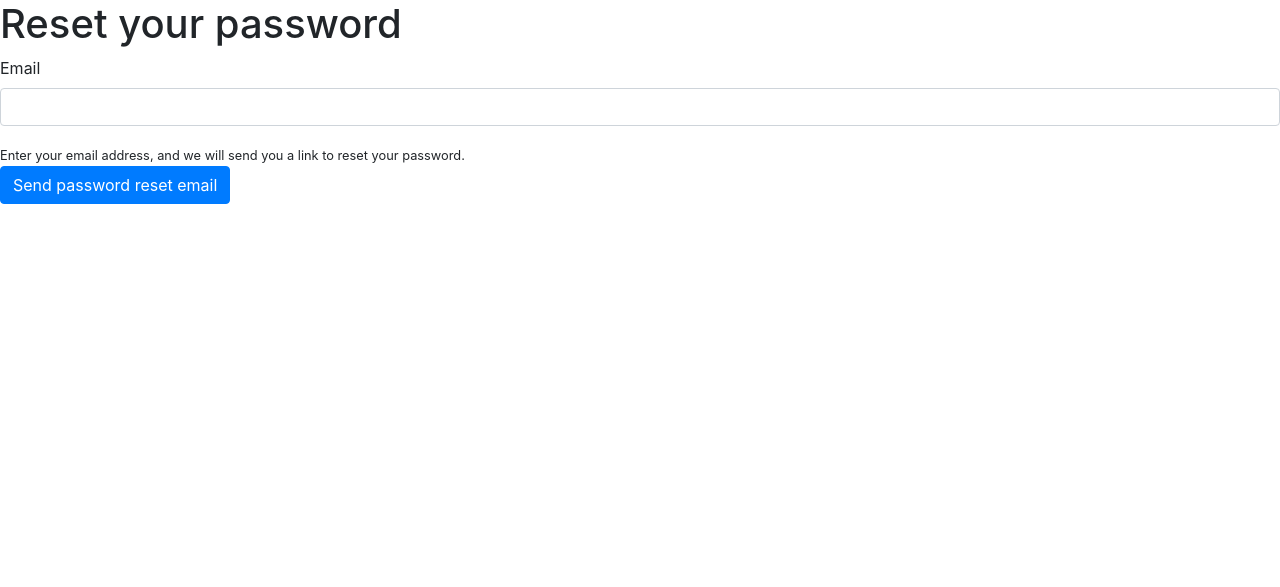
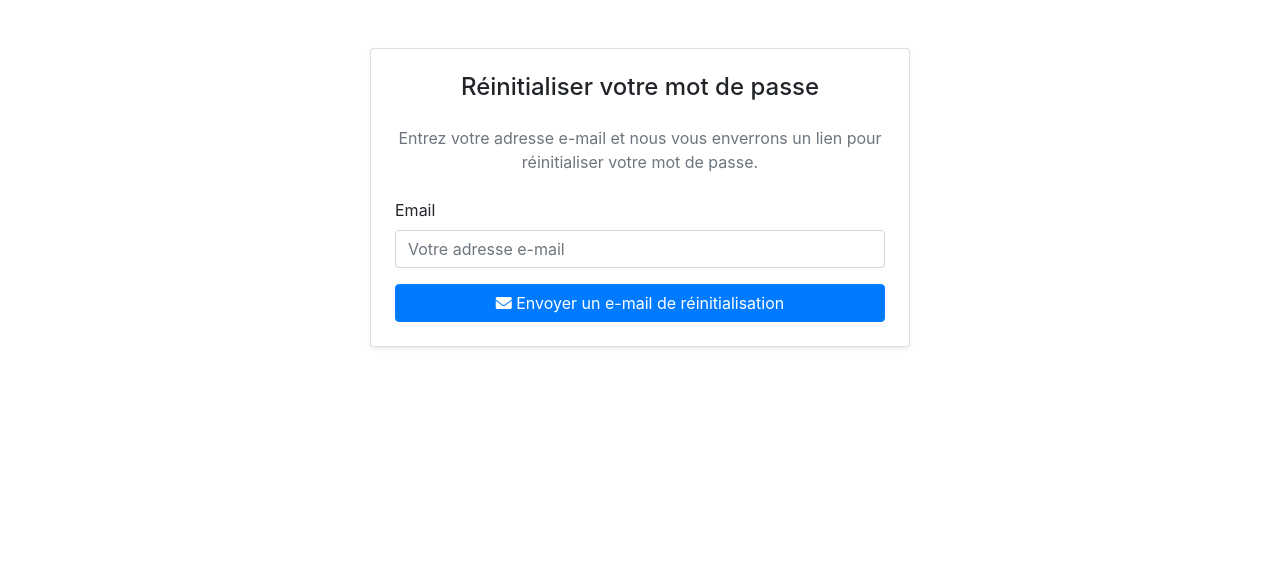
Before and after one commit to LARBI-Yasmine/Appli_Stage, a Symfony app: template templates/reset_password/request.html.twig in a window 1280 px wide. Shown: the part 76-663 px from the top of the page. Run offline with Twig, Linux system fonts and the light colour scheme; the template is opened without the code that fills it, so the values that code supplies are empty; form fields are guessed from the names that the template uses; some libraries are stand-ins or nearby versions.

Commit message:
reset password

```diff
--- a/config/bundles.php
+++ b/config/bundles.php
@@ -9,6 +9,8 @@ return [
     Symfony\Bundle\TwigBundle\TwigBundle::class => ['all' => true],
     Symfony\Bundle\SecurityBundle\SecurityBundle::class => ['all' => true],
     Knp\Bundle\PaginatorBundle\KnpPaginatorBundle::class => ['all' => true],
+    SymfonyCasts\Bundle\VerifyEmail\SymfonyCastsVerifyEmailBundle::class => ['all' => true],
     SymfonyCasts\Bundle\ResetPassword\SymfonyCastsResetPasswordBundle::class => ['all' => true],
-    SymfonyCasts\Bundle\VerifyEmail\SymfonyCastsVerifyEmailBundle::class => ['all' => true],
+
+
 ];
--- a/src/Controller/AdminController.php
+++ b/src/Controller/AdminController.php
@@ -14,6 +14,8 @@ use Symfony\Component\HttpFoundation\Response;
 use Symfony\Component\Routing\Attribute\Route;
 use Symfony\Component\String\Slugger\SluggerInterface;
 use Symfony\Bundle\FrameworkBundle\Controller\AbstractController;
+use Symfony\Component\Security\Core\Encoder\UserPasswordHasherInterface;
+
 
 
 
--- a/src/Entity/User.php
+++ b/src/Entity/User.php
@@ -160,7 +160,7 @@ class User implements UserInterface, PasswordAuthenticatedUserInterface
     public function getRoles(): array
     {
         $roles =  $this->roles ;
-        $roles[]='ROLE_USER';
+      //  $roles[]='ROLE_USER';
         return  array_unique ($roles);
     }
 
--- a/templates/admin/users/new.html.twig
+++ b/templates/admin/users/new.html.twig
@@ -4,7 +4,7 @@
 {% endblock %}
 
 {% block body %}
-	<h2 class="font-weight-normal justify-content-center mt-5" style="text-align: center;">Editer l'utilisateur
+	<h2 class="font-weight-normal justify-content-center mt-5" style="text-align: center;">Créer un utilisateur
 	</h2>
 
 	<div class="container mt-5">
--- a/templates/home/home.html.twig
+++ b/templates/home/home.html.twig
@@ -146,7 +146,7 @@ function showPrinterReservationAlert() {
 Swal.fire({
 icon: 'error',
 title: '<span style="color: red;">Réservation impossible</span>',
-html: '<p style="color: black;font-size:16px;">Pour pouvoir réserver ce matériel, la présence d\'un intervenant est requise.</p>',
+html: '<p style="color: black;font-size:16px;">Pour pouvoir réserver ce matériel, allez voir l\'Administration.</p>',
 confirmButtonText: 'OK',
 customClass: {
 confirmButton: 'btn btn-primary' // Utiliser la classe Bootstrap 'btn-primary' pour le bouton OK
--- a/templates/reset_password/email.html.twig
+++ b/templates/reset_password/email.html.twig
@@ -2,7 +2,7 @@
 
 <p>To reset your password, please visit the following link</p>
 
-<a href="{{ url('app_reset_password', {token: resetToken.token}) }}">{{ url('app_reset_password', {token: resetToken.token}) }}</a>
+<a href="{{ absolute_url(path('app_reset_password', {token: resetToken.token})) }}"</a>
 
 <p>This link will expire in {{ resetToken.expirationMessageKey|trans(resetToken.expirationMessageData, 'ResetPasswordBundle') }}.</p>
 
--- a/templates/reset_password/request.html.twig
+++ b/templates/reset_password/request.html.twig
@@ -1,22 +1,37 @@
 {% extends 'base.html.twig' %}
 
-{% block title %}Reset your password{% endblock %}
+{% block title %}Réinitialisation du mot de passe{% endblock %}
 
 {% block body %}
+    <div class="container mt-5">
+        <div class="row justify-content-center">
+            <div class="col-lg-6 col-md-8 col-sm-10">
                 {% for flash_error in app.flashes('reset_password_error') %}
                     <div class="alert alert-danger" role="alert">{{ flash_error }}</div>
                 {% endfor %}
-    <h1>Reset your password</h1>
+                <div class="card shadow-sm">
+                    <div class="card-body p-4">
+                        <h1 class="h4 text-center mb-4">Réinitialiser votre mot de passe</h1>
+                        <p class="text-center text-muted mb-4">
+                            Entrez votre adresse e-mail et nous vous enverrons un lien pour réinitialiser votre mot de passe.
+                        </p>
 
                         {{ form_start(requestForm) }}
-        {{ form_row(requestForm.email) }}
-        <div>
-            <small>
-                Enter your email address, and we will send you a
-                link to reset your password.
-            </small>
+                            <div class="mb-3">
+                                {{ form_row(requestForm.email, {
+                                    'attr': {'class': 'form-control', 'placeholder': 'Votre adresse e-mail'}
+                                }) }}
                             </div>
 
-        <button class="btn btn-primary">Send password reset email</button>
+                            <div class="d-grid gap-2">
+                                <button type="submit" class="btn btn-primary btn-block">
+                                    <i class="fas fa-envelope"></i> Envoyer un e-mail de réinitialisation
+                                </button>
+                            </div>
                         {{ form_end(requestForm) }}
+                    </div>
+                </div>
+            </div>
+        </div>
+    </div>
 {% endblock %}
--- a/templates/security/login.html.twig
+++ b/templates/security/login.html.twig
@@ -33,7 +33,7 @@
 					<input type="hidden" name="_csrf_token" value="{{ csrf_token('authenticate') }}">
 
 					<div class="d-flex justify-content-between align-items-center mb-3">
-						<a href="{{ path('app_request_password') }}" class="link-primary">Mot de passe oublié?</a>
+						<a href="{{ path('app_forgot_password_request')}}" class="link-primary">Mot de passe oublié?</a>
 					</div>
 
 					<div class="d-grid">
```
Also changed, not shown: src/Controller/ResetPasswordController.php (+6 -4 lines), src/Form/ChangePasswordFormType.php (+10 -21 lines), src/Form/ResetPasswordRequestFormType.php (+12 -3 lines), src/Form/UserType.php (+22 -0 lines), templates/reset_password/check_email.html.twig (+20 -6 lines), templates/security/request_password.html.twig (deleted, +0 -29 lines), 2 other files. Lines whose indentation alone changed are shown as unchanged.
